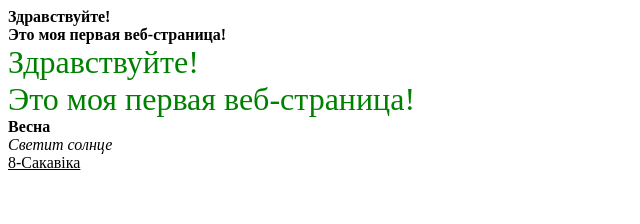
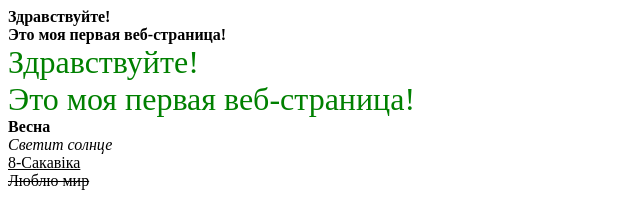
Before and after one commit to Annett-2601/HTML, a plain HTML site: page site.html in a window 1280 px wide. Shown: the whole page, without its empty margins (0-640 px from the left). Drawn offline with Linux system fonts and the light colour scheme.

Commit message:
First page

```diff
--- a/site.html
+++ b/site.html
@@ -12,7 +12,7 @@
 			<b>Весна</b> <br> <!-- <b>- Делает шрифт жирным-->
 			<i> Светит солнце</i> <br> <!-- <i> делает шрифт курсивным -->
 			<u> 8-Сакавiка </u> <br> <!-- <u> - подчеркивает текст -->
-
+			<s> Люблю мир </s> <!-- <s> -зачеркивает текст-->
 
 		</body>
 
```
